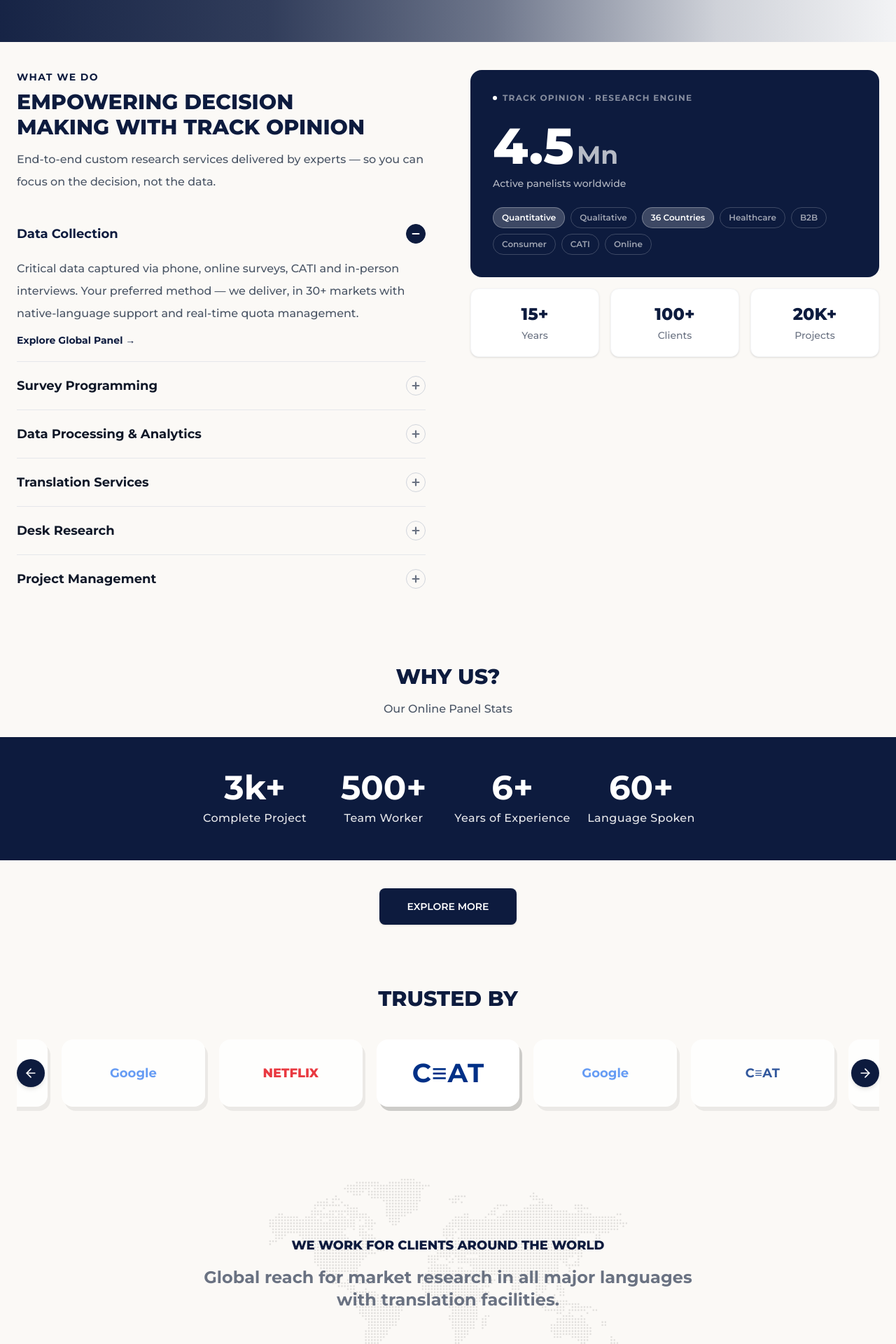
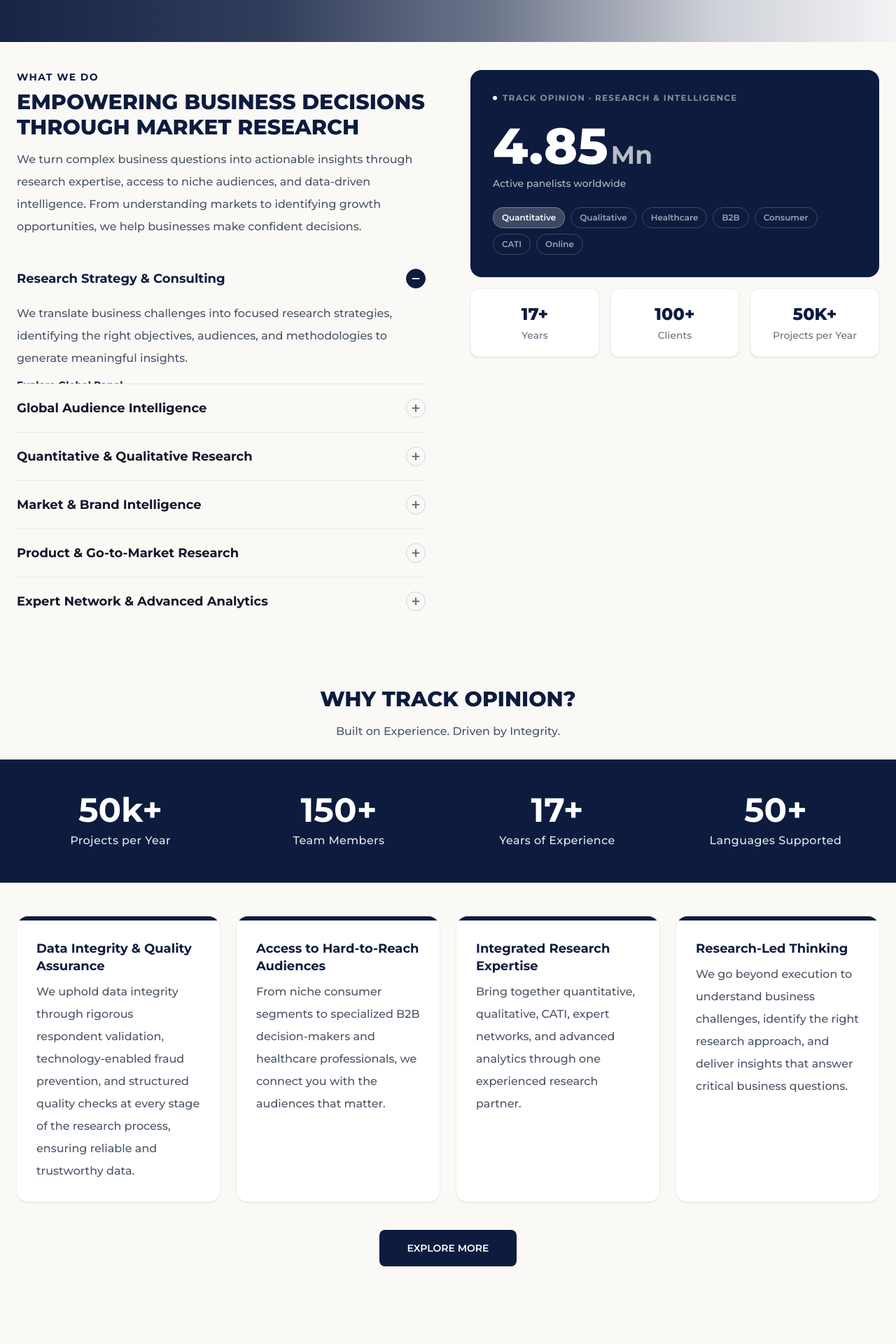
Before and after one commit to Purelydesigns/Trackopinion, a Next.js app: page / in a window 1280 px wide. Shown: the part 780-2700 px from the top of the page at 70% size. Built offline with nearby package versions, Linux system fonts and the light colour scheme; grey boxes are pictures that could not be loaded.

Commit message:
[Homepage Update]

```diff
--- a/next.config.ts
+++ b/next.config.ts
@@ -31,6 +31,8 @@ const contentSecurityPolicy = [
   "font-src 'self' data: https://fonts.gstatic.com",
   "img-src 'self' data: blob: https:",
   "media-src 'self'",
+  // The D-U-N-S Registered seal in the footer is an iframe served by D&B.
+  "frame-src https://dunsregistered.dnb.com",
   "connect-src 'self' https://cdn-cookieyes.com https://log.cookieyes.com https://cdn.jsdelivr.net",
   "frame-ancestors 'none'",
   "base-uri 'self'",
--- a/src/components/CertificationSlider.tsx
+++ b/src/components/CertificationSlider.tsx
@@ -5,15 +5,40 @@ import { Swiper, SwiperSlide } from "swiper/react";
 import { Autoplay } from "swiper/modules";
 import "swiper/css";
 
-const certs = [
+/**
+ * Track Opinion's customer id on D&B's seal service.
+ *
+ * `1` is the placeholder from the snippet this was built from, and D&B answers
+ * it with a 500, so the seal renders as an empty tile until the real id goes
+ * in here. Find it in the embed code on the D&B dashboard — it is the `Cid`
+ * query parameter.
+ */
+const DUNS_CID = "1";
+
+/** A logo we host, or a seal the issuer serves itself and must render intact. */
+type Cert =
+  | { label: string; src: string }
+  | { label: string; embed: string; width: number; height: number };
+
+const certs: Cert[] = [
   { label: "ESOMAR Corporate", src: "/certification/esomar_corporate2026.png" },
-  { label: "GDPR Compliant", src: "/certification/GDPR.png" },
   { label: "Insights Association", src: "/certification/insights_association.png" },
+  { label: "GDPR Compliant", src: "/certification/GDPR1.png" },
   { label: "ISO 27001 Intercert", src: "/certification/iso_27001.png" },
   { label: "MRSI", src: "/certification/MRSI_corporate_member.png" },
   { label: "QUIRK'S Media", src: "/certification/Quirks.png" },
   { label: "HIPAA Compliance", src: "/certification/hipaa_compliant.png" },
+  {
+    label: "D-U-N-S Registered",
+    embed: `https://dunsregistered.dnb.com/SealAuthentication.aspx?Cid=${DUNS_CID}`,
+    width: 114,
+    height: 97,
+  },
 ];
+
+/* The seal is scaled to the height of the logo row and boxed at its scaled
+   size, so it lines up with the others instead of overflowing the slide. */
+const SEAL_SCALE = 0.78;
 
 /**
  * Autoplaying certification logos.
@@ -40,6 +65,29 @@ export default function CertificationSlider() {
       {certs.map((cert) => (
         <SwiperSlide key={cert.label}>
           <div className="h-20 flex items-center justify-center">
+            {"embed" in cert ? (
+              /* Left in its own colours on a white tile: it is an authentication
+                 seal served by the issuer, not a logo to restyle, and the
+                 silhouette treatment below would render it unreadable. */
+              <div
+                className="overflow-hidden rounded-md bg-white"
+                style={{
+                  width: Math.round(cert.width * SEAL_SCALE),
+                  height: Math.round(cert.height * SEAL_SCALE),
+                }}
+              >
+                <iframe
+                  title={cert.label}
+                  src={cert.embed}
+                  width={cert.width}
+                  height={cert.height}
+                  loading="lazy"
+                  scrolling="no"
+                  className="block border-0 origin-top-left"
+                  style={{ transform: `scale(${SEAL_SCALE})` }}
+                />
+              </div>
+            ) : (
               <Image
                 src={cert.src}
                 alt={cert.label}
@@ -48,6 +96,7 @@ export default function CertificationSlider() {
                 sizes="160px"
                 className="object-contain h-16 w-auto brightness-0 invert opacity-70 hover:brightness-100 hover:invert-0 hover:opacity-100 transition-all duration-300"
               />
+            )}
           </div>
         </SwiperSlide>
       ))}
--- a/src/components/Certifications.tsx
+++ b/src/components/Certifications.tsx
@@ -10,13 +10,13 @@ import "swiper/css";
 import "swiper/css/navigation";
 
 const certs = [
-  { label: "ISO 27001",            src: "/certification/iso 27001.png"                  },
-  { label: "HIPAA Compliance",     src: "/certification/hipaa.png"                      },
-  { label: "ESOMAR Corporate",     src: "/certification/ESOMAR_corporate2025_RGB.png"   },
-  { label: "GDPR Compliant",       src: "/certification/GDPR.png"                       },
-  { label: "Insights Association", src: "/certification/insights-association-logo-v2.png" },
-  { label: "MRSI",                 src: "/certification/MRSI.png"                       },
-  { label: "QUIRK'S Media",        src: "/certification/Quirks.png"                     },
+  { label: "ESOMAR Corporate", src: "/certification/esomar_corporate2026.png" },
+  { label: "Insights Association", src: "/certification/insights_association.png" },
+  { label: "GDPR Compliant", src: "/certification/GDPR1.png" },
+  { label: "ISO 27001 Intercert", src: "/certification/iso_27001.png" },
+  { label: "MRSI", src: "/certification/MRSI_corporate_member.png" },
+  { label: "QUIRK'S Media", src: "/certification/Quirks.png" },
+  { label: "HIPAA Compliance", src: "/certification/hipaa_compliant.png" },
 ];
 
 export default function Certifications() {
--- a/src/components/HeroSection.tsx
+++ b/src/components/HeroSection.tsx
@@ -10,12 +10,10 @@ export default function HeroSection() {
       badge="Global Market Research · Est. 2009"
       heading={
         <>
-          Welcome to
-Track Opinion —
-Delivering Insights
+          Navigating Data, Powering Growth
         </>
       }
-      description="Bank on a Global panel of 4.5 Million members. Get tailor-made online surveys and market research processes. Unlock user behaviour and market intelligence."
+      description="From understanding niche audiences and market dynamics to evaluating brands, products, and growth opportunities, Track Opinion combines research expertise, global reach, and analytical capabilities to turn complex business questions into actionable insights."
       primaryCta={{ label: "Explore More", href: "/contact-us" }}
       secondaryCta={{ label: "Get a Quote", href: "/contact-us" }}
       minHeight="min-h-[600px] sm:min-h-[720px] lg:min-h-[840px]"
--- a/src/components/Testimonials.tsx
+++ b/src/components/Testimonials.tsx
@@ -67,6 +67,13 @@ const defaultTestimonials: Testimonial[] = [
       "I have been using Track Opinion for few years now, and I must say I am satisfied with their service.",
       "They have a good understanding of our business needs, and have been flexible in meeting our requirements. What is more, able to provide precise feasibility on the projects we need to deliver that helpful in precise planning.",
       "Overall, I would recommend Track Opinion to anyone looking for a reliable market research company.",
+    ],
+  },
+  {
+    name: "Founder & Director",
+    org: "Global Market Research Firm United Kingdom",
+    review: [
+      "We’ve had a great experience working with the Track Opinion team across both multi-market surveys and B2B qualitative recruitment projects. The quality of respondents has consistently been impressive, and it’s clear the team genuinely cares about getting things right. Their communication is excellent, they’re proactive in flagging potential challenges and always come forward with practical solutions. They’re friendly, approachable and genuinely easy to work with. A reliable partner that we would happily recommend!",
     ],
   },
 ];
--- a/src/components/TrustedBy.tsx
+++ b/src/components/TrustedBy.tsx
@@ -40,15 +40,15 @@ export default function TrustedBy({
   return (
     <section className="bg-section py-10">
 
-      <SectionHeader
+      {/* <SectionHeader
         label=""
         heading={<>{heading}</>}
         description=""
         theme="light"
-      />
+      /> */}
 
       {/* ── Slider ── */}
-      <div className="site-container px-6 relative">
+      {/* <div className="site-container px-6 relative">
 
         <button
           id={prevId}
@@ -100,7 +100,7 @@ export default function TrustedBy({
           ))}
         </Swiper>
         </div>
-      </div>
+      </div> */}
 
       {/* ── World tagline ── */}
       {showWorldTagline && <div className="mt-12 relative overflow-hidden bg-section">
@@ -115,11 +115,10 @@ export default function TrustedBy({
         />
         <div className="relative site-container px-6 py-34 text-center">
           <p className="text-primary font-extrabold uppercase mb-4 text-lg">
-            We Work for Clients Around the World
+            Global Reach. Local Market Understanding.
           </p>
           <p className="text-gray-500 font-bold mx-auto leading-8 text-lg sm:text-xl md:text-2xl">
-            Global reach for market research in all major languages
-            <br /> with translation facilities.
+            Connecting businesses with the right audiences <br></br>across 27+ countries and 50+ languages.
           </p>
         </div>
       </div>}
--- a/src/components/WhatWeDo.tsx
+++ b/src/components/WhatWeDo.tsx
@@ -6,39 +6,39 @@ import SectionHeader from "./ui/SectionHeader";
 
 const items = [
   {
-    title: "Data Collection",
+    title: "Research Strategy & Consulting ",
     content:
-      "Critical data captured via phone, online surveys, CATI and in-person interviews. Your preferred method — we deliver, in 30+ markets with native-language support and real-time quota management.",
+      "We translate business challenges into focused research strategies, identifying the right objectives, audiences, and methodologies to generate meaningful insights.",
     link: "Explore Global Panel",
   },
   {
-    title: "Survey Programming",
+    title: "Global Audience Intelligence",
     content:
-      "Professional survey programming with advanced logic, skip patterns, and multi-language support. Hosted on our platform or yours.",
+      "Reach beyond mainstream audiences with access to 4.85 million active panelists worldwide, including niche consumer segments, B2B decision-makers, and healthcare professionals.",
     link: "Explore Survey Tools",
   },
   {
-    title: "Data Processing & Analytics",
+    title: "Quantitative & Qualitative Research",
     content:
-      "Comprehensive data processing, cleaning, weighting, and analytics to transform raw responses into decision-ready insights.",
+      "Explore markets, measure consumer behaviour, and understand decision-making through online surveys, CATI, CAPI, IDIs, FGDs, and other research methodologies.",
     link: "Explore Analytics",
   },
   {
-    title: "Translation Services",
+    title: "Market & Brand Intelligence",
     content:
-      "Expert translation across 60+ languages by native speakers — surveys, reports, discussion guides, and more.",
+      "Understand brand performance, consumer preferences, usage patterns, competitive positioning, and evolving market dynamics through U&A studies, brand tracking, and competitive intelligence.",
     link: "Explore Languages",
   },
   {
-    title: "Desk Research",
+    title: "Product & Go-to-Market Research",
     content:
-      "In-depth secondary research leveraging industry databases, reports, and public sources to complement your primary work.",
+      "Evaluate product concepts, packaging, pricing, and market opportunities. Build a stronger foundation for product launches, market entry, and business expansion.",
     link: "Explore Research",
   },
   {
-    title: "Project Management",
+    title: "Expert Network & Advanced Analytics",
     content:
-      "End-to-end project management ensuring timely delivery, quality control, and seamless communication across all research phases.",
+      "Connect with industry specialists and decision-makers while leveraging advanced analytics, statistical modelling, and segmentation to uncover deeper business insights.",
     link: "Explore Services",
   },
 ];
@@ -46,18 +46,17 @@ const items = [
 const tags = [
   { label: "Quantitative", filled: true },
   { label: "Qualitative",  filled: false },
-  { label: "36 Countries", filled: true },
-  { label: "Healthcare",   filled: false },
-  { label: "B2B",          filled: false },
-  { label: "Consumer",     filled: false },
-  { label: "CATI",         filled: false },
-  { label: "Online",       filled: false },
+  { label: "Healthcare", filled: false },
+  { label: "B2B",   filled: false },
+  { label: "Consumer",          filled: false },
+  { label: "CATI",     filled: false },
+  { label: "Online",         filled: false },
 ];
 
 const stats = [
-  { num: "15+",  label: "Years" },
+  { num: "17+",  label: "Years" },
   { num: "100+", label: "Clients" },
-  { num: "20K+", label: "Projects" },
+  { num: "50K+", label: "Projects per Year" },
 ];
 
 function AccordionItem({
@@ -127,10 +126,8 @@ export default function WhatWeDo() {
 
             <SectionHeader
               label="What We Do"
-              heading={<>Empowering Decision<br />
-              Making with{" "}
-              Track Opinion</>}
-              description="End-to-end custom research services delivered by experts — so you can focus on the decision, not the data."
+              heading={<>Empowering Business Decisions Through Market Research</>}
+              description="We turn complex business questions into actionable insights through research expertise, access to niche audiences, and data-driven intelligence. From understanding markets to identifying growth opportunities, we help businesses make confident decisions."
               theme="light"
               align="left"
               className="!mb-0"
@@ -155,12 +152,12 @@ export default function WhatWeDo() {
                 <div className="bg-primary rounded-2xl p-8 mb-4">
                   <p className="flex items-center gap-2 text-white/50 text-xs font-bold uppercase tracking-widest mb-6">
                     <span className="w-1.5 h-1.5 rounded-full bg-white shrink-0" />
-                    Track Opinion · Research Engine
+                    TRACK OPINION · RESEARCH & INTELLIGENCE
                   </p>
 
                   <div className="mb-6">
                     <p className="text-white font-extrabold leading-none" style={{ fontSize: "clamp(3rem,8vw,4.5rem)" }}>
-                      4.5<span className="text-white/70 font-bold text-4xl ml-1">Mn</span>
+                      4.85<span className="text-white/70 font-bold text-4xl ml-1">Mn</span>
                     </p>
                     <p className="text-white/70 text-sm font-medium mt-2">Active panelists worldwide</p>
                   </div>
--- a/src/components/WhyUs.tsx
+++ b/src/components/WhyUs.tsx
@@ -4,12 +4,32 @@ import Link from "next/link";
 import { useEffect, useRef, useState } from "react";
 import { motion, useInView } from "framer-motion";
 import SectionHeader from "./ui/SectionHeader";
+import SiteCard from "./ui/SiteCard";
+
+const reasons = [
+  {
+    title: "Data Integrity & Quality Assurance",
+    desc: "We uphold data integrity through rigorous respondent validation, technology-enabled fraud prevention, and structured quality checks at every stage of the research process, ensuring reliable and trustworthy data.",
+  },
+  {
+    title: "Access to Hard-to-Reach Audiences",
+    desc: "From niche consumer segments to specialized B2B decision-makers and healthcare professionals, we connect you with the audiences that matter.",
+  },
+  {
+    title: "Integrated Research Expertise",
+    desc: "Bring together quantitative, qualitative, CATI, expert networks, and advanced analytics through one experienced research partner.",
+  },
+  {
+    title: "Research-Led Thinking",
+    desc: "We go beyond execution to understand business challenges, identify the right research approach, and deliver insights that answer critical business questions.",
+  },
+];
 
 const stats = [
-  { value: 3,   suffix: "k+", label: "Complete Project"    },
-  { value: 500, suffix: "+",  label: "Team Worker"         },
-  { value: 6,   suffix: "+",  label: "Years of Experience" },
-  { value: 60,  suffix: "+",  label: "Language Spoken"     },
+  { value: 50,   suffix: "k+", label: "Projects per Year"    },
+  { value: 150, suffix: "+",  label: "Team Members"         },
+  { value: 17,   suffix: "+",  label: "Years of Experience" },
+  { value: 50,  suffix: "+",  label: "Languages Supported"     },
 ];
 
 function Counter({ value, suffix }: { value: number; suffix: string }) {
@@ -43,15 +63,15 @@ export default function WhyUs() {
 
       <SectionHeader
         label=""
-        heading={<>Why Us?</>}
-        description="Our Online Panel Stats"
+        heading={<>Why Track Opinion?</>}
+        description="Built on Experience. Driven by Integrity."
         theme="light"
         className="!mb-0"
       />
 
       {/* ── Stats bar ── */}
       <div className="bg-primary py-12">
-        <div className="max-w-3xl mx-auto px-6 grid grid-cols-2 md:grid-cols-4 gap-4 text-center">
+        <div className="mx-auto px-6 grid grid-cols-2 md:grid-cols-4 gap-4 text-center">
           {stats.map((stat, i) => (
             <motion.div
               key={stat.label}
@@ -63,6 +83,28 @@ export default function WhyUs() {
                 <Counter value={stat.value} suffix={stat.suffix} />
               </p>
               <p className="text-white/90 text-base font-medium tracking-wide">{stat.label}</p>
+            </motion.div>
+          ))}
+        </div>
+      </div>
+
+      {/* ── Reasons ── */}
+      <div className="site-container px-6 mt-12">
+        <div className="grid grid-cols-1 sm:grid-cols-2 lg:grid-cols-4 gap-6">
+          {reasons.map((reason, i) => (
+            <motion.div
+              key={reason.title}
+              initial={{ opacity: 0, y: 20 }}
+              animate={inView ? { opacity: 1, y: 0 } : {}}
+              transition={{ delay: 0.1 * i, duration: 0.5 }}
+              className="h-full"
+            >
+              <SiteCard className="h-full">
+                <div className="p-7 flex flex-col h-full">
+                  <h3 className="text-primary font-bold text-lg leading-snug mb-2">{reason.title}</h3>
+                  <p className="text-gray-600 text-base leading-8 font-medium">{reason.desc}</p>
+                </div>
+              </SiteCard>
             </motion.div>
           ))}
         </div>
--- a/src/components/expertnetwork/ExpertNetworkPage.tsx
+++ b/src/components/expertnetwork/ExpertNetworkPage.tsx
@@ -159,7 +159,7 @@ export default function ExpertNetworkPage() {
                                  text-primary/[0.06] group-hover:text-primary/[0.12] transition-colors duration-300 tabular-nums"
                       style={{ fontSize: 110 }}
                     >
-                      {String(i + 1).padStart(2, "0")}
+                      {/* {String(i + 1).padStart(2, "0")} */}
                     </span>
 
                     <div className="relative flex flex-col flex-1">
```
Also changed, not shown: public/certification/GDPR.png (deleted), public/certification/GDPR1.png (added). Lines whose indentation alone changed are shown as unchanged.
